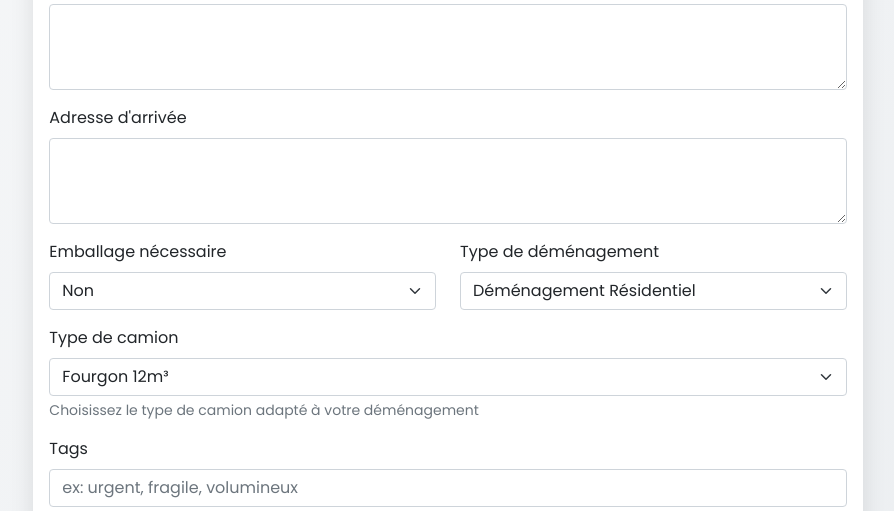
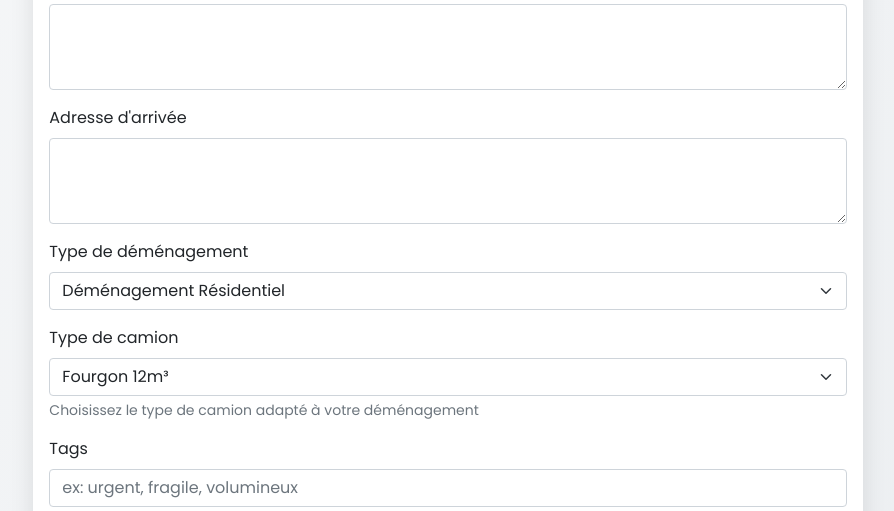
Before and after one commit to solver492/cavaliver-app, a Flask app: page /prestations/add in a window 1280 px wide. Shown: the part 635-1146 px from the top of the page, without its empty margins (192-1086 px from the left). Run offline with Flask 2, Linux system fonts and the light colour scheme; a user stored in the database is signed in; data comes from the database, SQL or seed files in the repository.

Commit message:
Retirer la colonne requires_packaging qui n'existe pas sur Render

```diff
--- a/app.py
+++ b/app.py
@@ -489,7 +489,6 @@ def prestation_edit(id):
 
         prestation.observation = form.observation.data
         prestation.statut = form.statut.data
-        prestation.requires_packaging = bool(form.requires_packaging.data)
         prestation.demenagement_type = form.demenagement_type.data
         prestation.camion_type = form.camion_type.data
         prestation.societe = form.societe.data
@@ -699,7 +698,6 @@ def dashboard():
             Prestation.adresse_arrivee,
             Prestation.observation,
             Prestation.statut,
-            Prestation.requires_packaging,
             Prestation.demenagement_type,
             Prestation.camion_type,
             Prestation.priorite,
@@ -714,8 +712,15 @@ def dashboard():
         ).filter(Prestation.date_debut >= today).order_by(Prestation.date_debut).limit(5).all()
     except Exception as e:
         print(f"Erreur lors de la récupération des prestations: {e}")
-        # En cas d'erreur, utiliser une requête plus simple
-        prestations_a_venir = Prestation.query.filter(Prestation.date_debut >= today).order_by(Prestation.date_debut).limit(5).all()
+        # En cas d'erreur, utiliser une requête plus simple qui ne fait pas référence à des colonnes spécifiques
+        prestations_a_venir = []
+        try:
+            # Tenter avec une requête minimale pour récupérer juste les objets sans filtrer par colonnes
+            prestations_a_venir = db.session.query(Prestation).filter(Prestation.date_debut >= today).order_by(Prestation.date_debut).limit(5).all()
+        except Exception as e2:
+            print(f"Erreur lors de la tentative alternative: {e2}")
+            # En cas d'échec total, renvoyer une liste vide
+            prestations_a_venir = []
 
     # Récupérer les factures en attente
     factures_en_attente = Facture.query.filter_by(statut='en_attente').order_by(Facture.date_emission.desc()).limit(5).all()
@@ -823,7 +828,6 @@ class PrestationForm(FlaskForm):
         ('mod', 'Modifié'),
         ('canceled', 'Annulé')
     ], default='en_attente')
-    requires_packaging = SelectField('Emballage nécessaire', choices=[('0', 'Non'), ('1', 'Oui')], default='0', coerce=int)
     demenagement_type = SelectField('Type de déménagement', choices=[
         ('residence', 'Déménagement Résidentiel'),
         ('entreprise', 'Déménagement d\'Entreprise'),
@@ -925,7 +929,6 @@ def prestation_add():
             'adresse_arrivee': form.adresse_arrivee.data,
             'observation': form.observation.data,
             'statut': form.statut.data,
-            'requires_packaging': bool(form.requires_packaging.data),
             'demenagement_type': form.demenagement_type.data,
             'societe': form.societe.data,
             'montant': form.montant.data,
--- a/forms.py
+++ b/forms.py
@@ -47,10 +47,7 @@ class PrestationForm(FlaskForm):
     societe = StringField('Société')
     montant = FloatField('Montant')
     observation = TextAreaField('Observations')
-    requires_packaging = SelectField('Nécessite un emballage', choices=[
-        ('False', 'Non'),
-        ('True', 'Oui')
-    ], coerce=lambda x: x == 'True')
+    # Le champ requires_packaging est retiré car il n'existe pas dans la base de données sur Render
     demenagement_type = SelectField('Type de déménagement', choices=[
         ('demenagement_residence', 'Déménagement résidentiel'),
         ('demenagement_entreprise', 'Déménagement d\'entreprise'),
--- a/models.py
+++ b/models.py
@@ -52,7 +52,7 @@ class Prestation(db.Model):
     # trajet_destination = db.Column(db.Text)
     observation = db.Column(db.Text)
     statut = db.Column(db.String(20), default='en attente')  # en attente, en cours, todo, done, mod, canceled
-    requires_packaging = db.Column(db.Boolean, default=False)
+    # requires_packaging = db.Column(db.Boolean, default=False)
     demenagement_type = db.Column(db.String(50))  # furniture, fragile items, etc.
     camion_type = db.Column(db.String(100))
     priorite = db.Column(db.Integer, default=0)  # Priorité de la prestation
--- a/templates/prestations/form.html
+++ b/templates/prestations/form.html
@@ -141,22 +141,7 @@
                             {% endif %}
                         </div>
 
-                        <div class="row mb-3">
-                            <div class="col-md-6">
-                                <div class="form-group">
-                                    {{ form.requires_packaging.label(class="form-label") }}
-                                    {{ form.requires_packaging(class="form-select") }}
-                                    {% if form.requires_packaging.errors %}
-                                    <div class="invalid-feedback d-block">
-                                        {% for error in form.requires_packaging.errors %}
-                                        <span>{{ error }}</span>
-                                        {% endfor %}
-                                    </div>
-                                    {% endif %}
-                                </div>
-                            </div>
-                            <div class="col-md-6">
-                                <div class="form-group">
+                        <div class="form-group mb-3">
                             {{ form.demenagement_type.label(class="form-label") }}
                             {{ form.demenagement_type(class="form-select") }}
                             {% if form.demenagement_type.errors %}
@@ -166,8 +151,6 @@
                                 {% endfor %}
                             </div>
                             {% endif %}
-                                </div>
-                            </div>
                         </div>
 
                         <div class="form-group mb-3">
```
Lines whose indentation alone changed are shown as unchanged.
